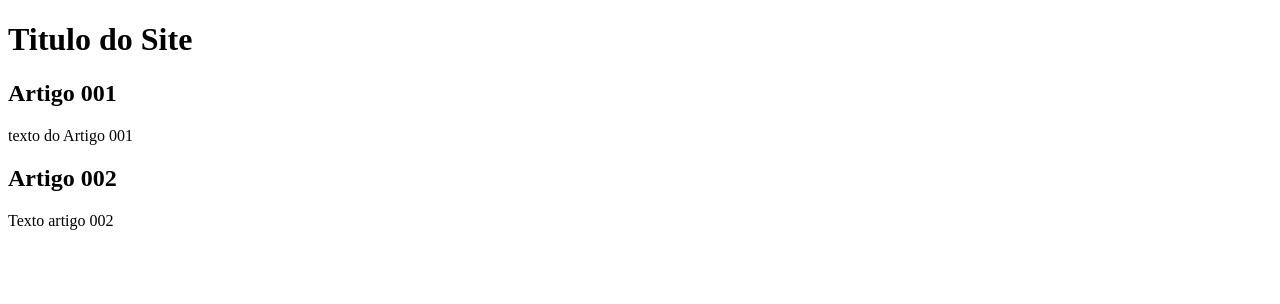
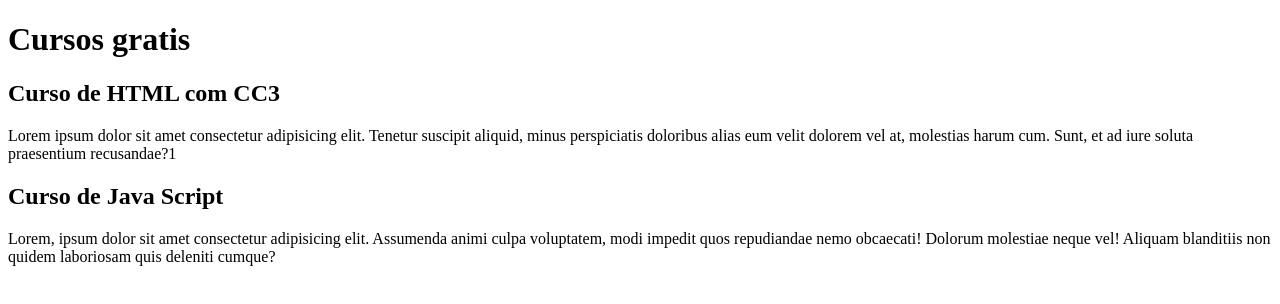
Before and after one commit to Lucasasouza22/projeto-site, a plain HTML site: page index.html in a window 1280 px wide. Drawn offline with Linux system fonts and the light colour scheme.

Commit message:
comecei a escrever o conteudo

```diff
--- a/index.html
+++ b/index.html
@@ -3,20 +3,20 @@
 <head>
     <meta charset="UTF-8">
     <meta name="viewport" content="width=device-width, initial-scale=1.0">
-    <title>Titulo do Site</title>
+    <title>Titulo do site</title>
 </head>
 <body>
     <main>
         <header>
-            <h1>Titulo do Site</h1>
+            <h1>Cursos gratis</h1>
         <header>
         <article>
-            <h2>Artigo 001</h2>
-            <p>texto do Artigo 001</p>
+            <h2>Curso de HTML com CC3</h2>
+            <p>Lorem ipsum dolor sit amet consectetur adipisicing elit. Tenetur suscipit aliquid, minus perspiciatis doloribus alias eum velit dolorem vel at, molestias harum cum. Sunt, et ad iure soluta praesentium recusandae?1</p>
         </article>
         <article>
-            <h2>Artigo 002</h2>
-            <p>Texto artigo 002</p>
+            <h2>Curso de Java Script</h2>
+            <p>Lorem, ipsum dolor sit amet consectetur adipisicing elit. Assumenda animi culpa voluptatem, modi impedit quos repudiandae nemo obcaecati! Dolorum molestiae neque vel! Aliquam blanditiis non quidem laboriosam quis deleniti cumque?</p>
         </article>
     </main>
 </body>
```
